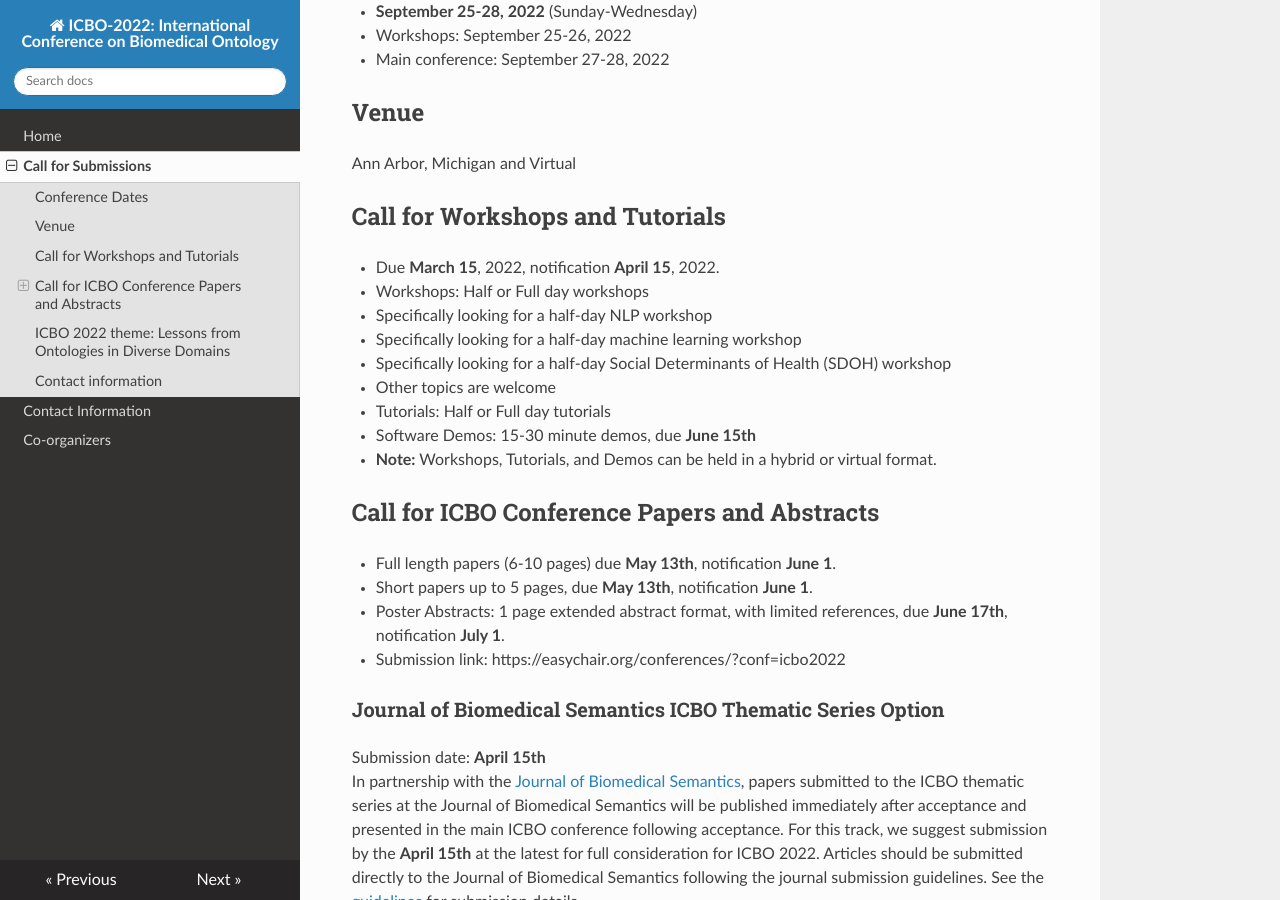
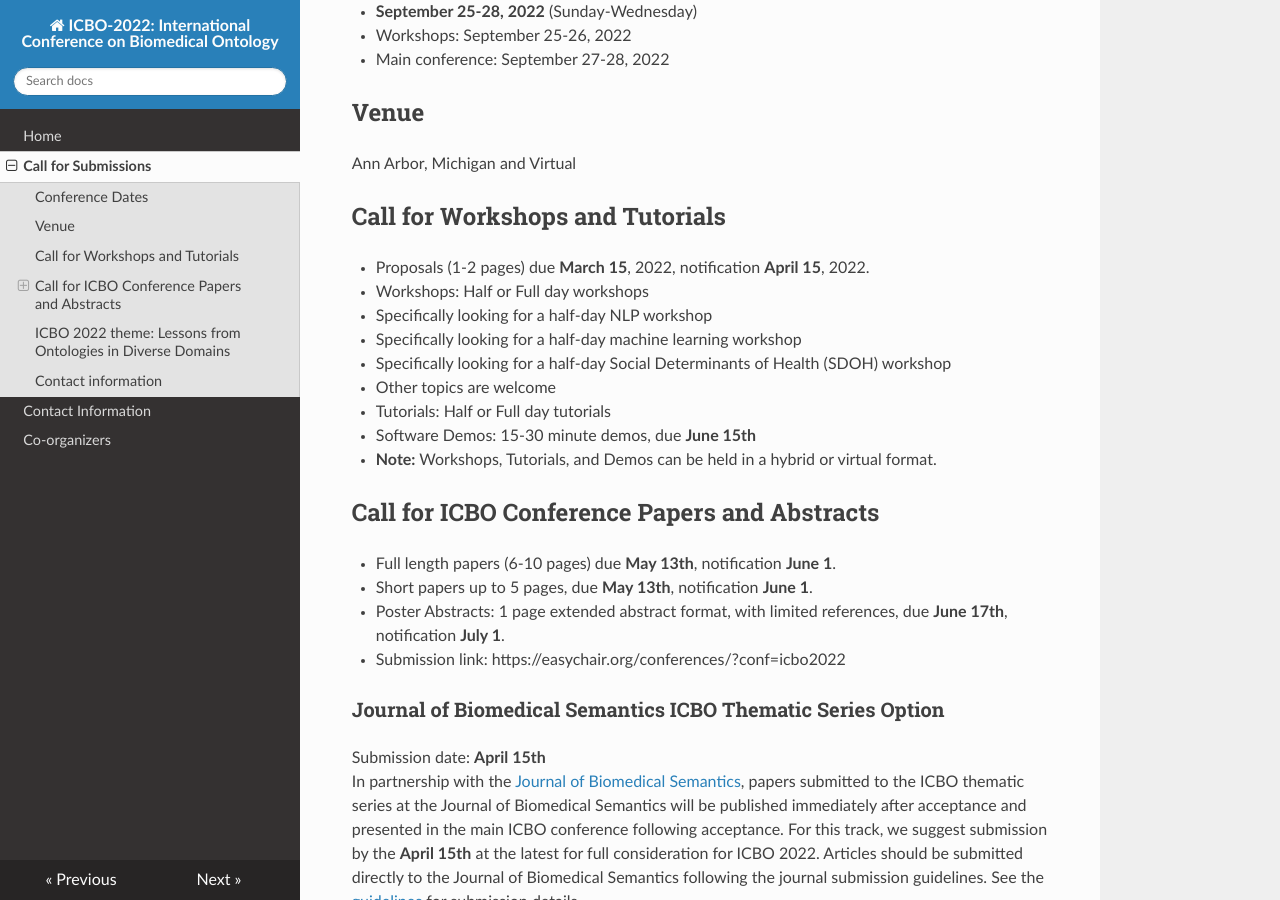
Before and after one commit to johnbeve/BFO-Organization, an MkDocs documentation site: the page built from docs/call-for-submissions.md, in a window 1280 px wide and 900 px high, scrolled down 312 px. Built offline with MkDocs 1.6.1, drawn with Linux system fonts in a browser that asks for light colours; nearby versions of some CDN libraries.

Commit message:
Update call-for-submissions.md

```diff
--- a/docs/call-for-submissions.md
+++ b/docs/call-for-submissions.md
@@ -13,7 +13,7 @@ This meeting will be a hybrid meeting that includes both in-person and virtual p
 Ann Arbor, Michigan and Virtual
 
 ## Call for Workshops and Tutorials
-- Due **March 15**, 2022, notification **April 15**, 2022.
+- Proposals (1-2 pages) due **March 15**, 2022, notification **April 15**, 2022.
 - Workshops: Half or Full day workshops
   - Specifically looking for a half-day NLP workshop
   - Specifically looking for a half-day machine learning workshop
```
